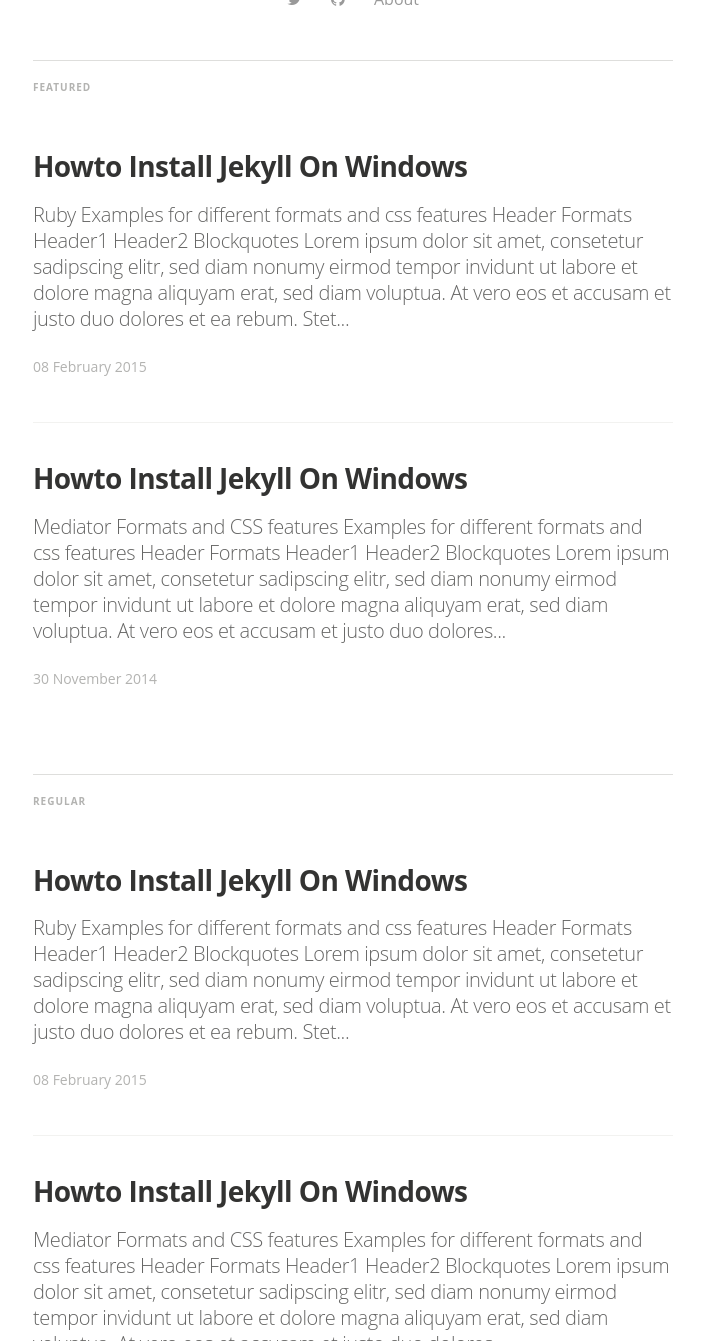
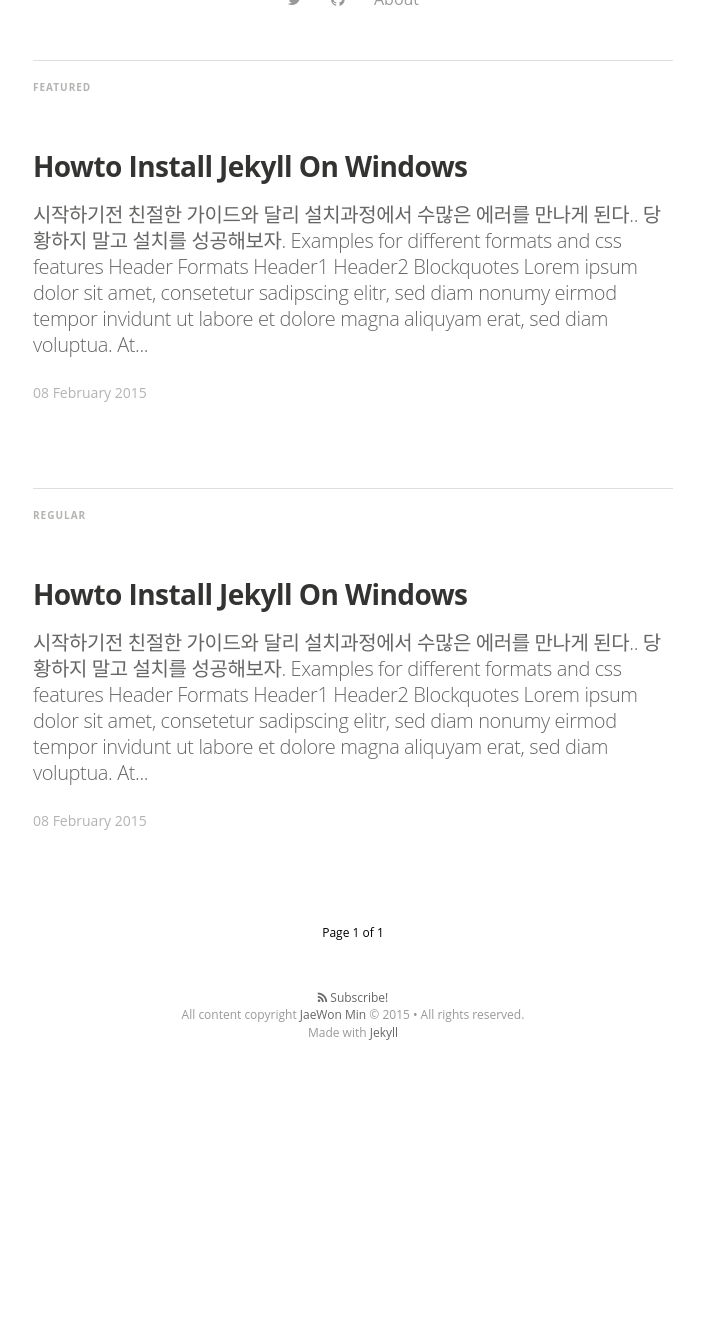
Before and after one commit to kbs0327/binerdd.github.com, a Jekyll site: the page built from index.html, in a window 1280 px wide and 1400 px high, scrolled down 592 px, cut to the strip 59-1400 px from the top of the window. Shown: the whole strip, without its empty margins (287-991 px from the left). Built offline with Jekyll 4.4.1, drawn with Linux system fonts in a browser that asks for light colours; nearby versions of some CDN libraries; some web fonts are replaced; Markdown is read by kramdown in place of the engine named in the settings; the list of posts is cut into pages by our own code; after the commit the page ends 1740 px from its top, so only the background shows below that; some of the changed text lies outside the part shown.

```diff
--- a/_posts/2014-11-30-mediator_features.markdown
+++ /dev/null
@@ -1,39 +0,0 @@
----
-layout: post
-title: "Howto Install Jekyll On Windows"
-date:   2014-11-30 14:34:25
-categories: mediator feature
-tags: featured
-image: /assets/article_images/2014-11-30-mediator_features/night-track.JPG
----
-#Mediator Formats and CSS features
-
-Examples for different formats and css features
-
-#Header Formats
-#Header1
-##Header2
-
-#Blockquotes
->Lorem ipsum dolor sit amet, consetetur sadipscing elitr, sed diam nonumy eirmod tempor invidunt ut labore et dolore magna aliquyam erat, sed diam voluptua. At vero eos et accusam et justo duo dolores et ea rebum. Stet clita kasd gubergren, no sea takimata sanctus
-
-#Lists
-##orderd lists
-1. one
-2. two
-3. three
-
-##unorderd lists
-- Apple
-- Banana
-- Plum
-
-#Links
-This is an [example link](http://example.com/ "With a Title").
-
-#Combinations
->Lorem ipsum dolor sit amet, consetetur sadipscing elitr, sed diam nonumy eirmod tempor invidunt ut labore et dolore magna aliquyam erat, sed diam voluptua. At vero eos et accusam et justo duo dolores et ea rebum. Stet clita kasd gubergren, no sea takimata sanctus
->
-> - Apple
-> - Banana
-> - Plum
--- a/_posts/2015-02-08-howto-install-jekyll-on-windows.markdown
+++ b/_posts/2015-02-08-howto-install-jekyll-on-windows.markdown
@@ -6,7 +6,8 @@ categories: howto
 tags: featured
 image: /assets/article_images/2014-11-30-mediator_features/night-track.JPG
 ---
-#Ruby
+#시작하기전
+> 친절한 가이드와 달리 설치과정에서 수많은 에러를 만나게 된다.. 당황하지 말고 설치를 성공해보자.
 
 Examples for different formats and css features
 
```
